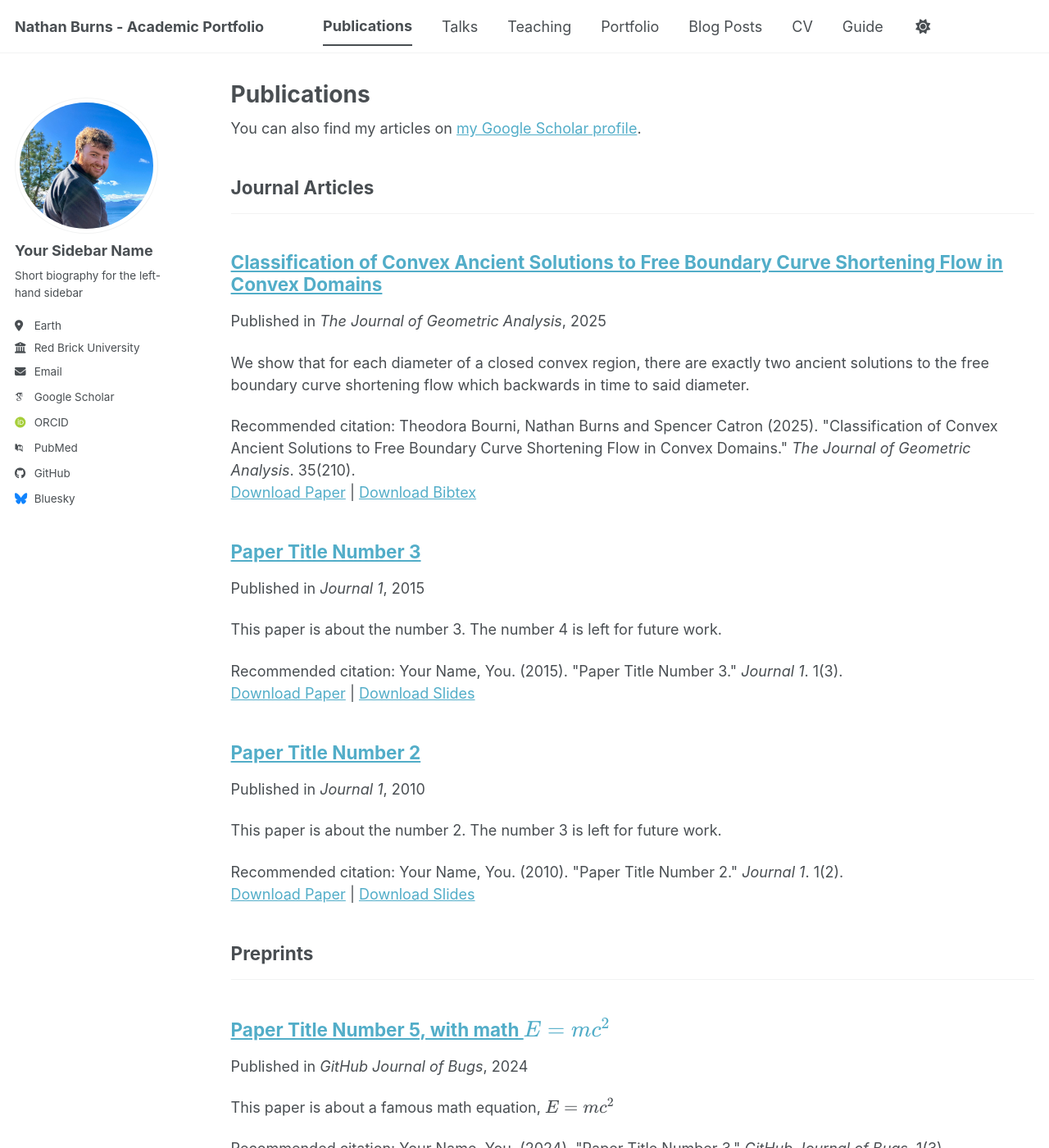
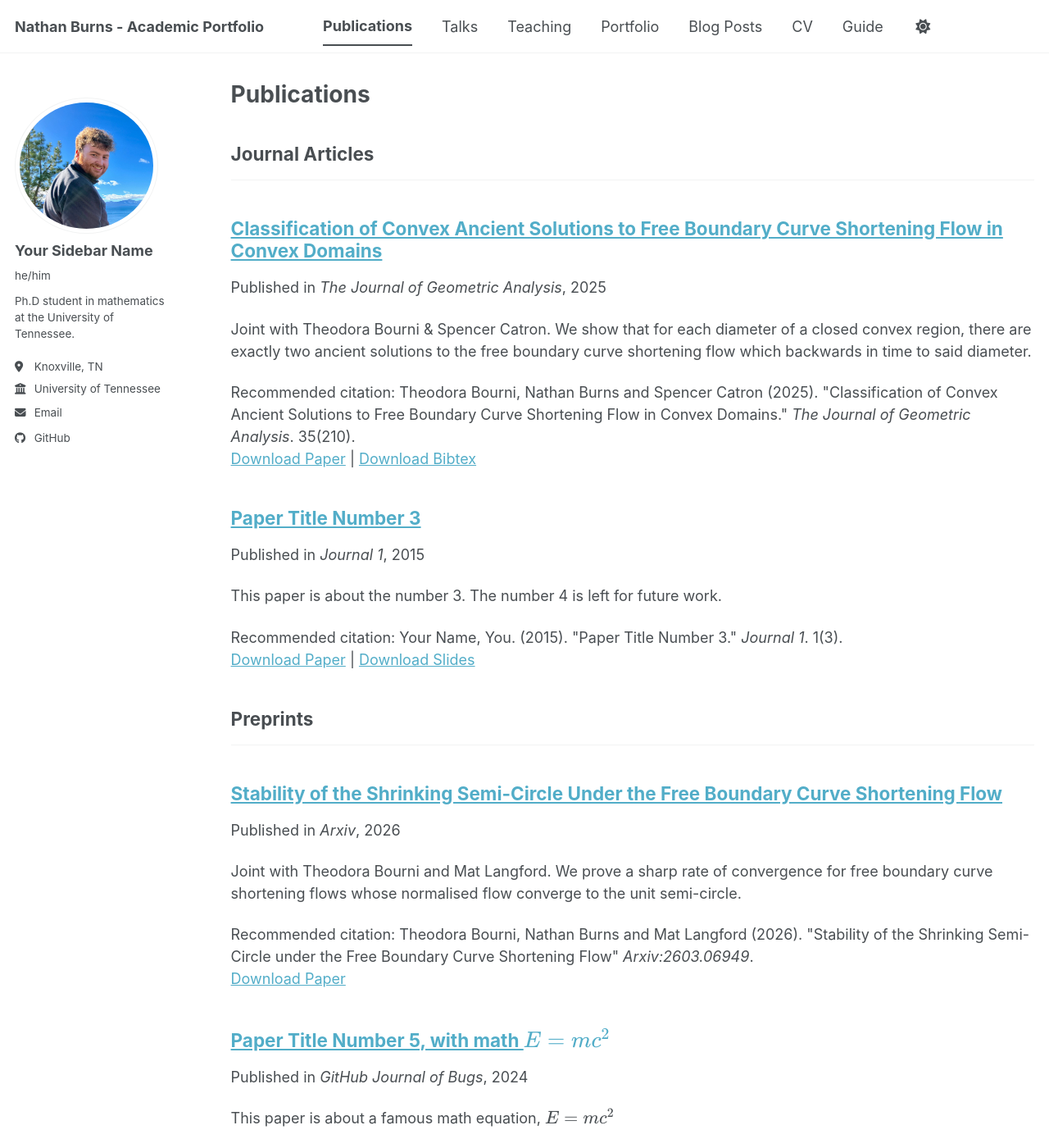
Before and after one commit to nathan-p-burns/nathan-p-burns.github.io, a Jekyll site: the page built from _pages/publications.html, in a window 1280 px wide and 1400 px high. Shown: the whole window at 82% size. Built offline with Jekyll 4.4.1, drawn with Linux system fonts in a browser that asks for light colours; some web fonts are replaced; a script bundle is joined from its source files by our own code; library files that are not in the unit come from our copies.

Commit message:
Added stability paper and updated some site settings

```diff
--- a/_config.yml
+++ b/_config.yml
@@ -13,10 +13,10 @@ title                    : "Nathan Burns - Academic Portfolio"
 title_separator          : "-"
 name                     : &name "Nathan Burns"
 description              : &description "Mathematician"   # Update this with a general description of your site, this is the default if not overridden by a page
-url                      : https://academicpages.github.io # The base hostname & protocol for your site e.g. "https://[your GitHub username].github.io",
+url                      : https://nathan-p-burns.github.io # The base hostname & protocol for your site e.g. "https://[your GitHub username].github.io",
                                                            # or if you already have some other page hosted on Github then use "https://[your GitHub username].github.io/[Your Repo Name]"
 baseurl                  : "" # the subpath of your site, e.g. "/blog"
-repository               : "academicpages/academicpages.github.io"
+repository               : "nathan-p-burns/nathan-p-burns.github.io"
 
 # Site Author - The following control what appear as part of the author content on the side bar.
 #               If a field is blank the icon and link will not appear, otherwise it will be shown.
@@ -25,23 +25,23 @@ author:
   # Biographic information
   avatar           : "profile.png"
   name             : "Your Sidebar Name"
-  pronouns         : # example: "she/her"
-  bio              : "Short biography for the left-hand sidebar"
-  location         : "Earth"
-  employer         : "Red Brick University"
+  pronouns         : he/him # example: "she/her"
+  bio              : "Ph.D student in mathematics at the University of Tennessee."
+  location         : "Knoxville, TN"
+  employer         : "University of Tennessee"
   uri              : # URL
-  email            : "none@example.org"
+  email            : "nburns6@vols.utk.edu"
 
   # Academic websites
   academia         : # URL
   arxiv            : # URL - Update with the correct link to your profile
-  googlescholar    : "https://scholar.google.com/citations?user=PS_CX0AAAAAJ"
+  googlescholar    : # "https://scholar.google.com/citations?user=PS_CX0AAAAAJ"
   inspire-hep      : # URL
   impactstory      : # URL
-  orcid            : "https://orcid.org/yourorcidurl"
+  orcid            : #"https://orcid.org/yourorcidurl"
   semantic         : # URL
   ssrn             : # URL
-  pubmed           : "https://www.ncbi.nlm.nih.gov/pubmed/?term=john+snow"
+  pubmed           : # "https://www.ncbi.nlm.nih.gov/pubmed/?term=john+snow"
   researchgate     : # URL
   scopus           : # URL
   zotero           : # URL
@@ -57,7 +57,7 @@ author:
 
   # Social media
   artstation       : # Username
-  bluesky          : "bsky.app" # Replace this with you Bluesky username
+  bluesky          : #"bsky.app" # Replace this with you Bluesky username
   facebook         : # Username
   flickr           : # Username
   foursquare       : # Username
--- a/_publications/2010-10-01-paper-title-number-2.md
+++ /dev/null
@@ -1,14 +0,0 @@
----
-title: "Paper Title Number 2"
-collection: publications
-category: manuscripts
-permalink: /publication/2010-10-01-paper-title-number-2
-excerpt: 'This paper is about the number 2. The number 3 is left for future work.'
-date: 2010-10-01
-venue: 'Journal 1'
-slidesurl: 'https://academicpages.github.io/files/slides2.pdf'
-paperurl: 'https://academicpages.github.io/files/paper2.pdf'
-citation: 'Your Name, You. (2010). &quot;Paper Title Number 2.&quot; <i>Journal 1</i>. 1(2).'
----
-
-The contents above will be part of a list of publications, if the user clicks the link for the publication than the contents of section will be rendered as a full page, allowing you to provide more information about the paper for the reader. When publications are displayed as a single page, the contents of the above "citation" field will automatically be included below this section in a smaller font.
--- a/_publications/2025-06-04-convex-ancient-fbcsf-1.md
+++ b/_publications/2025-06-04-convex-ancient-fbcsf-1.md
@@ -3,11 +3,13 @@ title: "Classification of Convex Ancient Solutions to Free Boundary Curve Shorte
 collection: publications
 category: manuscripts
 permalink: /publication/2025-06-04-convex-ancient-fbcsf-1
-excerpt: 'We show that for each diameter of a closed convex region, there are exactly two ancient solutions to the free boundary curve shortening flow which backwards in time to said diameter.'
+excerpt: 'Joint with Theodora Bourni & Spencer Catron. We show that for each diameter of a closed convex region, there are exactly two ancient solutions to the free boundary curve shortening flow which backwards in time to said diameter.'
 date: 2025-06-04
 venue: 'The Journal of Geometric Analysis'
-paperurl: 'https://academicpages.github.io/files/paper1.pdf'
-bibtexurl: 'https://academicpages.github.io/files/bibtex1.bib'
+paperurl: 'https://nathan-p-burns.github.io/files/convex-ancient-fbcsf-1.pdf'
+bibtexurl: 'https://nathan-p-burns.github.io/files/bibtex1.bib'
 citation: 'Theodora Bourni, Nathan Burns and Spencer Catron (2025). &quot;Classification of Convex Ancient Solutions to Free Boundary Curve Shortening Flow in Convex Domains.&quot; <i>The Journal of Geometric Analysis</i>. 35(210).'
 ---
-A description of the paper would go here.
+We classify the convex ancient solutions to the free boundary curve shortening flow in compact, convex domains. We do this using relatively soft methods and the classification comes in two parts:
+1. Existence: This is done by explicitly constructing an ancient solution as a limit of so called *old-but-not-ancient* solutions.
+2. Uniqueness: Once it is known that a convex ancient solution in this setting must converge backwards in time to a static chord, uniqueness may be established by demonstrating the indifference of the quantity $$\lim_{t \to -\infty}e^{-\lambda_{0}^{2}t}y(x,t)$$ on the ancient solution.
--- /dev/null
+++ b/_publications/2026-03-06-stability-fbcsf.md
@@ -0,0 +1,14 @@
+---
+title: "Stability of the Shrinking Semi-Circle Under the Free Boundary Curve Shortening Flow"
+collection: publications
+category: conferences
+permalink: /publication/stability-fbcsf
+excerpt: Joint with Theodora Bourni and Mat Langford. We prove a sharp rate of convergence for free boundary curve shortening flows whose normalised flow converge to the unit semi-circle.
+date: 2026-03-06
+venue: 'Arxiv'
+paperurl: 'https://nathan-p-burns.github.io/files/stability-fbcsf.pdf'
+citation: 'Theodora Bourni, Nathan Burns and Mat Langford (2026). &quot;Stability of the Shrinking Semi-Circle under the Free Boundary Curve Shortening Flow&quot; <i>Arxiv:2603.06949</i>.'
+---
+For a free boundary curve shortening flow in a convex domain whose maximal time of existence is finite, we prove that
+\\[\frac{R(\Gamma_{t} - p)}{\sqrt{2(T-t)}} \to S^{1}_{+}\\],
+at a rate no slower than $$(T-t)^{1-\delta}$$ for any $$\delta > 0$$.
```
Also changed, not shown: 2 other files.
